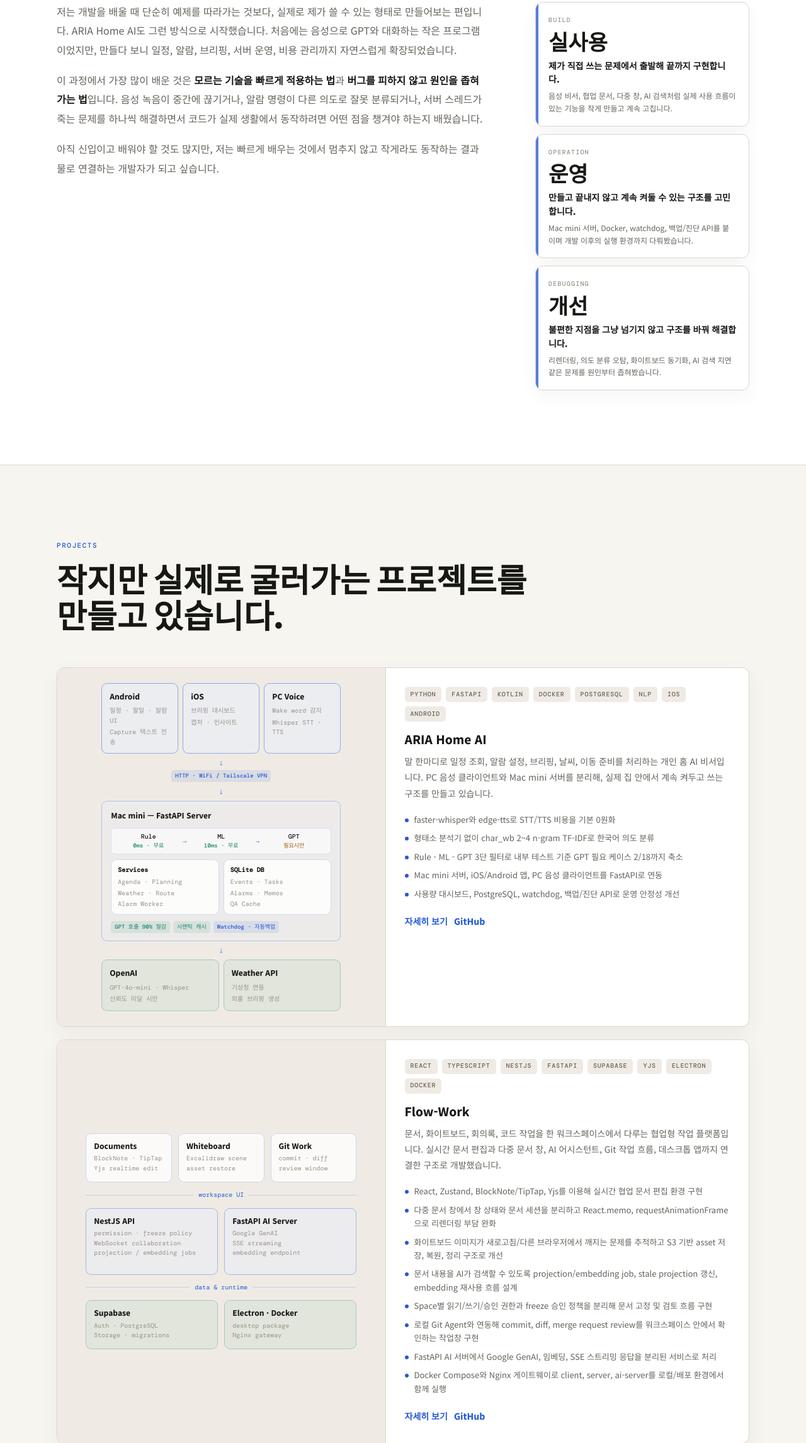
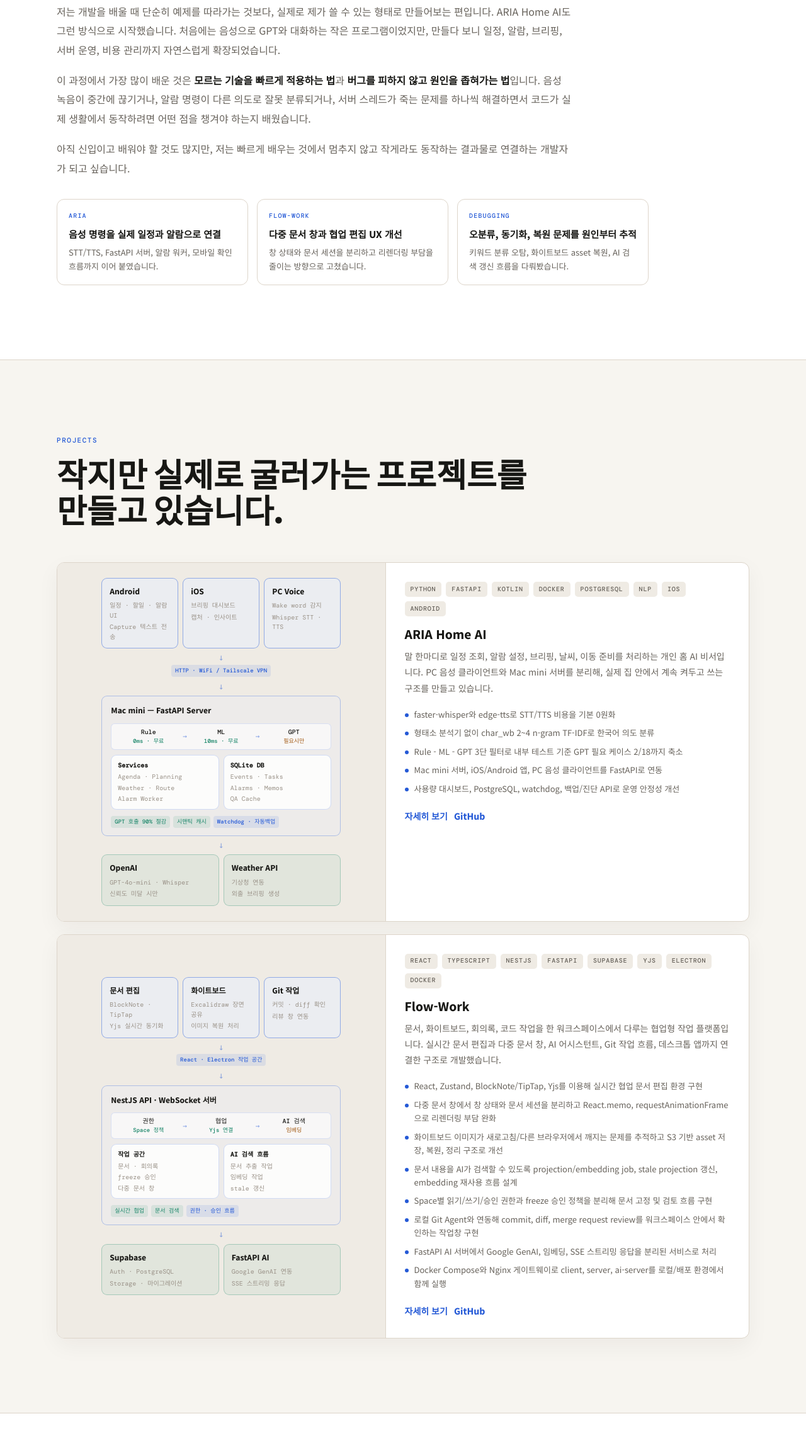
Before and after one commit to seopyi/portfolio, a plain HTML site: page index.html in a window 1280 px wide. Shown: the part 1119-3411 px from the top of the page at 63% size. Drawn offline with nearby package versions, Linux system fonts and the light colour scheme.

Commit message:
Update index.html

```diff
--- a/index.html
+++ b/index.html
@@ -341,13 +341,14 @@
 
     .about-grid {
       display: grid;
-      grid-template-columns: minmax(0, 1fr) 340px;
-      gap: 76px;
+      grid-template-columns: 1fr;
+      gap: 34px;
       margin-top: 52px;
       align-items: start;
     }
 
     .body-text {
+      max-width: 820px;
       color: var(--muted);
       font-size: 16px;
       line-height: 1.9;
@@ -362,36 +363,23 @@
       font-weight: 800;
     }
 
-    .stats {
+    .about-proof {
       display: grid;
-      gap: 12px;
-    }
-
-    .stat {
-      position: relative;
-      overflow: hidden;
-      min-height: 178px;
-      display: flex;
-      flex-direction: column;
+      grid-template-columns: repeat(3, minmax(0, 1fr));
+      gap: 14px;
+      max-width: 940px;
+    }
+
+    .proof-item {
       border: 1px solid var(--line);
+      background: var(--surface);
       border-radius: var(--radius);
-      background: var(--surface);
-      padding: 20px 20px 18px;
-      box-shadow: 0 10px 28px rgba(31, 28, 22, 0.045);
-    }
-
-    .stat::before {
-      content: "";
-      position: absolute;
-      inset: 0 auto 0 0;
-      width: 4px;
-      background: var(--accent);
-      opacity: 0.78;
-    }
-
-    .stat-kicker {
-      margin-bottom: 10px;
-      color: var(--soft);
+      padding: 18px;
+    }
+
+    .proof-kicker {
+      margin-bottom: 8px;
+      color: var(--accent);
       font-family: var(--mono);
       font-size: 10px;
       font-weight: 500;
@@ -399,27 +387,18 @@
       text-transform: uppercase;
     }
 
-    .stat-num {
+    .proof-title {
+      margin-bottom: 7px;
       color: var(--ink);
-      font-family: var(--display);
-      font-size: 34px;
-      font-weight: 800;
-      line-height: 1;
-    }
-
-    .stat-label {
-      margin-top: 9px;
-      color: var(--ink);
-      font-size: 14px;
+      font-size: 15px;
       font-weight: 800;
       line-height: 1.55;
     }
 
-    .stat-note {
-      margin-top: 5px;
+    .proof-text {
       color: var(--muted);
-      font-size: 12px;
-      line-height: 1.65;
+      font-size: 13px;
+      line-height: 1.7;
     }
 
     .projects-grid {
@@ -613,75 +592,6 @@
       background: var(--surface);
       overflow: hidden;
       box-shadow: 0 16px 34px rgba(31, 28, 22, 0.08);
-    }
-
-    .flow-arch {
-      width: min(430px, 100%);
-      display: grid;
-      gap: 12px;
-      font-family: var(--mono);
-      font-size: 10px;
-      color: var(--muted);
-    }
-
-    .flow-arch-row {
-      display: grid;
-      grid-template-columns: repeat(2, minmax(0, 1fr));
-      gap: 10px;
-    }
-
-    .flow-arch-row.three {
-      grid-template-columns: repeat(3, minmax(0, 1fr));
-    }
-
-    .flow-arch-node {
-      min-height: 78px;
-      border: 1px solid rgba(36, 89, 214, 0.22);
-      border-radius: 9px;
-      background: rgba(255, 255, 255, 0.76);
-      padding: 11px 12px;
-    }
-
-    .flow-arch-node.main {
-      min-height: 106px;
-      border-color: rgba(36, 89, 214, 0.36);
-      background: rgba(232, 238, 252, 0.42);
-    }
-
-    .flow-arch-node.green {
-      border-color: rgba(24, 133, 104, 0.28);
-      background: rgba(24, 133, 104, 0.06);
-    }
-
-    .flow-arch-title {
-      margin-bottom: 5px;
-      color: var(--ink);
-      font-family: var(--sans);
-      font-size: 12px;
-      font-weight: 800;
-      line-height: 1.3;
-    }
-
-    .flow-arch-sub {
-      color: var(--soft);
-      font-size: 10px;
-      line-height: 1.55;
-    }
-
-    .flow-arch-line {
-      display: flex;
-      align-items: center;
-      justify-content: center;
-      gap: 8px;
-      color: var(--accent);
-    }
-
-    .flow-arch-line::before,
-    .flow-arch-line::after {
-      content: "";
-      height: 1px;
-      flex: 1;
-      background: rgba(36, 89, 214, 0.20);
     }
 
     .mini-head {
@@ -819,8 +729,7 @@
     }
 
     .skill-list {
-      display: flex;
-      flex-wrap: wrap;
+      display: grid;
       gap: 9px;
     }
 
@@ -829,9 +738,20 @@
       border-radius: 8px;
       background: var(--surface);
       color: var(--ink);
+      font-size: 13px;
+      line-height: 1.55;
+      padding: 10px 12px;
+    }
+
+    .skill-chip strong {
+      display: block;
+      color: var(--ink);
       font-size: 14px;
-      font-weight: 700;
-      padding: 9px 14px;
+      font-weight: 800;
+    }
+
+    .skill-chip span {
+      color: var(--muted);
     }
 
     .timeline {
@@ -1025,6 +945,38 @@
       gap: 12px;
     }
 
+    .case-list {
+      display: grid;
+      gap: 10px;
+    }
+
+    .case-item {
+      border: 1px solid var(--line);
+      border-radius: 10px;
+      background: #f7f4ef;
+      padding: 15px 16px;
+    }
+
+    .case-key {
+      margin-bottom: 5px;
+      color: var(--accent);
+      font-family: var(--mono);
+      font-size: 10px;
+      letter-spacing: 0.1em;
+      text-transform: uppercase;
+    }
+
+    .case-value {
+      color: var(--muted);
+      font-size: 14px;
+      line-height: 1.72;
+    }
+
+    .case-value strong {
+      color: var(--ink);
+      font-weight: 800;
+    }
+
     .detail {
       border: 1px solid var(--line);
       border-radius: 10px;
@@ -1157,17 +1109,12 @@
         border-bottom: 1px solid var(--line);
       }
 
-      .flow-arch-row,
-      .flow-arch-row.three {
-        grid-template-columns: 1fr;
-      }
-
       .skills-wrap {
         grid-template-columns: 1fr;
       }
 
-      .stat {
-        min-height: auto;
+      .about-proof {
+        grid-template-columns: 1fr;
       }
     }
 
@@ -1309,24 +1256,21 @@
               작게라도 동작하는 결과물로 연결하는 개발자가 되고 싶습니다.
             </p>
           </div>
-          <div class="stats">
-            <div class="stat">
-              <div class="stat-kicker">build</div>
-              <div class="stat-num">실사용</div>
-              <div class="stat-label">제가 직접 쓰는 문제에서 출발해 끝까지 구현합니다.</div>
-              <p class="stat-note">음성 비서, 협업 문서, 다중 창, AI 검색처럼 실제 사용 흐름이 있는 기능을 작게 만들고 계속 고칩니다.</p>
-            </div>
-            <div class="stat">
-              <div class="stat-kicker">operation</div>
-              <div class="stat-num">운영</div>
-              <div class="stat-label">만들고 끝내지 않고 계속 켜둘 수 있는 구조를 고민합니다.</div>
-              <p class="stat-note">Mac mini 서버, Docker, watchdog, 백업/진단 API를 붙이며 개발 이후의 실행 환경까지 다뤄봤습니다.</p>
-            </div>
-            <div class="stat">
-              <div class="stat-kicker">debugging</div>
-              <div class="stat-num">개선</div>
-              <div class="stat-label">불편한 지점을 그냥 넘기지 않고 구조를 바꿔 해결합니다.</div>
-              <p class="stat-note">리렌더링, 의도 분류 오탐, 화이트보드 동기화, AI 검색 지연 같은 문제를 원인부터 좁혀봤습니다.</p>
+          <div class="about-proof" aria-label="개발 경험 요약">
+            <div class="proof-item">
+              <div class="proof-kicker">ARIA</div>
+              <div class="proof-title">음성 명령을 실제 일정과 알람으로 연결</div>
+              <p class="proof-text">STT/TTS, FastAPI 서버, 알람 워커, 모바일 확인 흐름까지 이어 붙였습니다.</p>
+            </div>
+            <div class="proof-item">
+              <div class="proof-kicker">Flow-Work</div>
+              <div class="proof-title">다중 문서 창과 협업 편집 UX 개선</div>
+              <p class="proof-text">창 상태와 문서 세션을 분리하고 리렌더링 부담을 줄이는 방향으로 고쳤습니다.</p>
+            </div>
+            <div class="proof-item">
+              <div class="proof-kicker">Debugging</div>
+              <div class="proof-title">오분류, 동기화, 복원 문제를 원인부터 추적</div>
+              <p class="proof-text">키워드 분류 오탐, 화이트보드 asset 복원, AI 검색 갱신 흐름을 다뤄봤습니다.</p>
             </div>
           </div>
         </div>
@@ -1449,54 +1393,76 @@
 
           <article class="project-card featured">
             <div class="project-visual" aria-label="Flow-Work 협업 플랫폼 구조">
-              <div class="flow-arch">
-                <div class="flow-arch-row three">
-                  <div class="flow-arch-node">
-                    <div class="flow-arch-title">Documents</div>
-                    <div class="flow-arch-sub">BlockNote · TipTap</div>
-                    <div class="flow-arch-sub">Yjs realtime edit</div>
+              <div class="arch">
+                <div class="arch-layer">
+                  <div class="arch-node accent">
+                    <div class="arch-label">문서 편집</div>
+                    <div class="arch-sub">BlockNote · TipTap</div>
+                    <div class="arch-sub">Yjs 실시간 동기화</div>
                   </div>
-                  <div class="flow-arch-node">
-                    <div class="flow-arch-title">Whiteboard</div>
-                    <div class="flow-arch-sub">Excalidraw scene</div>
-                    <div class="flow-arch-sub">asset restore</div>
+                  <div class="arch-node accent">
+                    <div class="arch-label">화이트보드</div>
+                    <div class="arch-sub">Excalidraw 장면 공유</div>
+                    <div class="arch-sub">이미지 복원 처리</div>
                   </div>
-                  <div class="flow-arch-node">
-                    <div class="flow-arch-title">Git Work</div>
-                    <div class="flow-arch-sub">commit · diff</div>
-                    <div class="flow-arch-sub">review window</div>
+                  <div class="arch-node accent">
+                    <div class="arch-label">Git 작업</div>
+                    <div class="arch-sub">커밋 · diff 확인</div>
+                    <div class="arch-sub">리뷰 창 연동</div>
                   </div>
                 </div>
 
-                <div class="flow-arch-line">workspace UI</div>
-
-                <div class="flow-arch-row">
-                  <div class="flow-arch-node main">
-                    <div class="flow-arch-title">NestJS API</div>
-                    <div class="flow-arch-sub">permission · freeze policy</div>
-                    <div class="flow-arch-sub">WebSocket collaboration</div>
-                    <div class="flow-arch-sub">projection / embedding jobs</div>
+                <div class="arch-arrow">↓</div>
+                <div style="display:flex;justify-content:center;margin:-4px 0 3px">
+                  <span class="arch-badge">React · Electron 작업 공간</span>
+                </div>
+                <div class="arch-arrow" style="margin-top:-2px">↓</div>
+
+                <div class="arch-node server">
+                  <div class="arch-label">NestJS API · WebSocket 서버</div>
+
+                  <div class="arch-nlp">
+                    <div class="arch-nlp-step">권한<br><span class="arch-nlp-free">Space 정책</span></div>
+                    <div class="arch-nlp-arrow">→</div>
+                    <div class="arch-nlp-step">협업<br><span class="arch-nlp-free">Yjs 연결</span></div>
+                    <div class="arch-nlp-arrow">→</div>
+                    <div class="arch-nlp-step">AI 검색<br><span style="font-size:9px;color:var(--amber)">임베딩</span></div>
                   </div>
-                  <div class="flow-arch-node main">
-                    <div class="flow-arch-title">FastAPI AI Server</div>
-                    <div class="flow-arch-sub">Google GenAI</div>
-                    <div class="flow-arch-sub">SSE streaming</div>
-                    <div class="flow-arch-sub">embedding endpoint</div>
+
+                  <div class="arch-row-inner">
+                    <div class="arch-node" style="padding:8px 10px;gap:2px">
+                      <div style="font-size:10px;font-weight:700;color:var(--ink)">작업 공간</div>
+                      <div class="arch-sub">문서 · 회의록</div>
+                      <div class="arch-sub">freeze 승인</div>
+                      <div class="arch-sub">다중 문서 창</div>
+                    </div>
+                    <div class="arch-node" style="padding:8px 10px;gap:2px">
+                      <div style="font-size:10px;font-weight:700;color:var(--ink)">AI 검색 흐름</div>
+                      <div class="arch-sub">문서 추출 작업</div>
+                      <div class="arch-sub">임베딩 작업</div>
+                      <div class="arch-sub">stale 갱신</div>
+                    </div>
+                  </div>
+
+                  <div style="display:flex;gap:5px;flex-wrap:wrap;margin-top:2px">
+                    <span class="arch-badge green">실시간 협업</span>
+                    <span class="arch-badge green">문서 검색</span>
+                    <span class="arch-badge">권한 · 승인 흐름</span>
                   </div>
                 </div>
 
-                <div class="flow-arch-line">data & runtime</div>
-
-                <div class="flow-arch-row">
-                  <div class="flow-arch-node green">
-                    <div class="flow-arch-title">Supabase</div>
-                    <div class="flow-arch-sub">Auth · PostgreSQL</div>
-                    <div class="flow-arch-sub">Storage · migrations</div>
+                <div class="arch-arrow">↓</div>
+
+                <div class="arch-layer">
+                  <div class="arch-node ext">
+                    <div class="arch-label">Supabase</div>
+                    <div class="arch-sub">Auth · PostgreSQL</div>
+                    <div class="arch-sub">Storage · 마이그레이션</div>
                   </div>
-                  <div class="flow-arch-node green">
-                    <div class="flow-arch-title">Electron · Docker</div>
-                    <div class="flow-arch-sub">desktop package</div>
-                    <div class="flow-arch-sub">Nginx gateway</div>
+                  <div class="arch-node ext">
+                    <div class="arch-label">FastAPI AI</div>
+                    <div class="arch-sub">Google GenAI 연동</div>
+                    <div class="arch-sub">SSE 스트리밍 응답</div>
                   </div>
                 </div>
               </div>
@@ -1541,42 +1507,38 @@
     <section class="band" id="skills">
       <div class="inner fade-in">
         <p class="label">skills</p>
-        <h2>주로 Python 백엔드와 AI 서비스 흐름을 중심으로 만들고 있습니다.</h2>
+        <h2>문제를 해결하는 데 필요한 기술을 익히고 적용했습니다.</h2>
         <div class="skills-wrap">
           <div class="skill-group">
-            <div class="skill-title">Language</div>
+            <div class="skill-title">Frontend</div>
             <div class="skill-list">
-              <span class="skill-chip">Python</span>
-              <span class="skill-chip">JavaScript</span>
-              <span class="skill-chip">Kotlin</span>
-              <span class="skill-chip">SQL</span>
+              <span class="skill-chip"><strong>React / TypeScript</strong><span>워크스페이스 UI와 다중 문서 창 구현</span></span>
+              <span class="skill-chip"><strong>Yjs</strong><span>협업 문서와 화이트보드 실시간 동기화</span></span>
+              <span class="skill-chip"><strong>Electron</strong><span>데스크톱 앱과 로컬 작업 흐름 연결</span></span>
             </div>
           </div>
           <div class="skill-group">
             <div class="skill-title">Backend / AI</div>
             <div class="skill-list">
-              <span class="skill-chip">FastAPI</span>
-              <span class="skill-chip">Korean NLP (자체 설계)</span>
-              <span class="skill-chip">STT/TTS 파이프라인</span>
-              <span class="skill-chip">LLM 연동</span>
+              <span class="skill-chip"><strong>FastAPI</strong><span>AI 비서 API와 스트리밍 응답 처리</span></span>
+              <span class="skill-chip"><strong>NestJS</strong><span>협업 플랫폼 API와 WebSocket 서버 구현</span></span>
+              <span class="skill-chip"><strong>LLM API</strong><span>자연어 요청 처리와 AI 응답 연동</span></span>
             </div>
           </div>
           <div class="skill-group">
-            <div class="skill-title">Infra / Data</div>
+            <div class="skill-title">Data / Infra</div>
             <div class="skill-list">
-              <span class="skill-chip">Docker</span>
-              <span class="skill-chip">PostgreSQL</span>
-              <span class="skill-chip">SQLite</span>
-              <span class="skill-chip">Git</span>
+              <span class="skill-chip"><strong>Supabase / PostgreSQL</strong><span>인증, DB, Storage, migration 관리</span></span>
+              <span class="skill-chip"><strong>Docker</strong><span>서버와 클라이언트 실행 환경 구성</span></span>
+              <span class="skill-chip"><strong>WebSocket</strong><span>실시간 데이터 통신 처리</span></span>
             </div>
           </div>
           <div class="skill-group">
-            <div class="skill-title">Client</div>
+            <div class="skill-title">Language</div>
             <div class="skill-list">
-              <span class="skill-chip">HTML/CSS</span>
-              <span class="skill-chip">React</span>
-              <span class="skill-chip">Android</span>
-              <span class="skill-chip">REST API</span>
+              <span class="skill-chip"><strong>Python</strong><span>AI 서버와 자동화 로직 구현</span></span>
+              <span class="skill-chip"><strong>TypeScript</strong><span>프론트엔드와 백엔드 서비스 구현</span></span>
+              <span class="skill-chip"><strong>SQL</strong><span>프로젝트 데이터 구조와 조회 로직 작성</span></span>
             </div>
           </div>
         </div>
@@ -1608,6 +1570,16 @@
               </p>
             </div>
           </div>
+          <div class="timeline-item">
+            <div class="timeline-date">2026<br />협업 플랫폼</div>
+            <div>
+              <div class="timeline-role">Flow-Work 실시간 협업 문서 및 AI 작업 공간 구현</div>
+              <p class="timeline-desc">
+                React, NestJS, Supabase, WebSocket, Yjs를 활용해 문서 동기화와 다중 문서 창을 구현하고,
+                AI 검색을 위한 projection/embedding 흐름과 FastAPI AI 서버를 연결했습니다.
+              </p>
+            </div>
+          </div>
         </div>
       </div>
     </section>
@@ -1618,12 +1590,13 @@
           <p class="label">contact</p>
           <h2>작게라도 끝까지 동작하게 만드는 개발자가 되고 싶습니다.</h2>
           <p>
-            ARIA 프로젝트의 구조, 비용 절감, 서버 운영, 버그 해결 과정은 더 자세히 설명할 수 있습니다.
+            ARIA와 Flow-Work에서 자연어 처리, 실시간 협업, 서버 운영, 버그 해결 과정을 직접 다뤄봤습니다.
             코드는 GitHub에서 확인하실 수 있습니다.
           </p>
           <div class="actions" style="justify-content:center">
             <a class="btn btn-primary" href="https://github.com/seopyi" target="_blank" rel="noreferrer">GitHub 보기</a>
             <button class="btn btn-ghost" type="button" data-open-modal>ARIA 상세 보기</button>
+            <button class="btn btn-ghost" type="button" data-open-flow-modal>Flow-Work 상세 보기</button>
           </div>
         </div>
       </div>
@@ -1653,21 +1626,22 @@
                 처음에는 PC에서 시작했지만, 운영을 위해 서버와 클라이언트 역할을 나누었습니다.
               </p>
             </div>
-            <div class="detail-list">
-              <div class="detail">
-                <div class="detail-kicker">client</div>
-                <div class="detail-title">PC 음성 클라이언트</div>
-                <p class="detail-text">웨이크워드, 마이크 녹음, 로컬 STT/TTS, 스피커 출력, 로컬 장치 제어를 담당합니다.</p>
-              </div>
-              <div class="detail">
-                <div class="detail-kicker">server</div>
-                <div class="detail-title">Mac mini FastAPI 서버</div>
-                <p class="detail-text">일정, 알람, 플래너, 브리핑, DB, 운영 진단, 사용량 기록을 중앙에서 처리합니다.</p>
-              </div>
-              <div class="detail">
-                <div class="detail-kicker">mobile</div>
-                <div class="detail-title">Android 동반 앱</div>
-                <p class="detail-text">음성으로 만든 일정과 알람을 모바일에서 확인하는 방향으로 확장 중입니다.</p>
+            <div class="case-list">
+              <div class="case-item">
+                <div class="case-key">problem</div>
+                <p class="case-value">일정, 알람, 메모 요청을 매번 직접 입력해야 해서 <strong>자연어 명령을 실제 동작으로 연결하는 흐름</strong>이 필요했습니다.</p>
+              </div>
+              <div class="case-item">
+                <div class="case-key">solution</div>
+                <p class="case-value">FastAPI 서버에서 요청을 분류하고, 필요한 경우 AI API를 호출해 <strong>응답 생성과 저장 동작</strong>을 분리했습니다.</p>
+              </div>
+              <div class="case-item">
+                <div class="case-key">my role</div>
+                <p class="case-value">API 서버, 자연어 의도 분류, AI 응답 처리, 일정/알람 저장 흐름을 직접 구현했습니다.</p>
+              </div>
+              <div class="case-item">
+                <div class="case-key">result</div>
+                <p class="case-value">음성 또는 자연어 입력으로 일정 조회, 알람 설정, 메모 저장이 가능한 개인 AI 비서 기능을 만들었습니다.</p>
               </div>
             </div>
           </div>
@@ -1851,21 +1825,22 @@
                 프론트엔드부터 NestJS 서버, FastAPI AI 서버, Supabase DB, Electron 데스크톱 앱까지 직접 연결했습니다.
               </p>
             </div>
-            <div class="detail-list">
-              <div class="detail">
-                <div class="detail-kicker">frontend</div>
-                <div class="detail-title">React 기반 작업 공간 UI</div>
-                <p class="detail-text">문서, 화이트보드, 회의록, 프로젝트 코드 화면을 워크스페이스 안에서 이동하며 사용할 수 있게 구성했습니다.</p>
-              </div>
-              <div class="detail">
-                <div class="detail-kicker">backend</div>
-                <div class="detail-title">NestJS + Supabase 구조</div>
-                <p class="detail-text">인증, 권한, 문서 상태, WebSocket 협업 서버, PostgreSQL 마이그레이션을 백엔드에서 관리했습니다.</p>
-              </div>
-              <div class="detail">
-                <div class="detail-kicker">ai</div>
-                <div class="detail-title">FastAPI AI 서버 분리</div>
-                <p class="detail-text">Google GenAI 호출, 임베딩, SSE 스트리밍 응답을 별도 AI 서버로 분리해 앱 서버와 역할을 나눴습니다.</p>
+            <div class="case-list">
+              <div class="case-item">
+                <div class="case-key">problem</div>
+                <p class="case-value">협업 환경에서 문서 상태가 늦게 반영되거나 여러 화면이 같은 데이터를 다루며 <strong>동기화 지연과 충돌 위험</strong>이 생겼습니다.</p>
+              </div>
+              <div class="case-item">
+                <div class="case-key">solution</div>
+                <p class="case-value">WebSocket과 Yjs를 활용해 문서 변경 사항을 실시간으로 공유하고, Supabase 기반 저장 구조와 연결했습니다.</p>
+              </div>
+              <div class="case-item">
+                <div class="case-key">my role</div>
+                <p class="case-value">프론트엔드 작업 공간 UI, 다중 문서 창, 실시간 협업 편집 흐름 일부를 구현하고 리렌더링 문제를 개선했습니다.</p>
+              </div>
+              <div class="case-item">
+                <div class="case-key">result</div>
+                <p class="case-value">여러 사용자가 동시에 문서를 편집해도 변경 사항이 실시간으로 반영되는 협업 환경을 구성했습니다.</p>
               </div>
             </div>
           </div>
```
